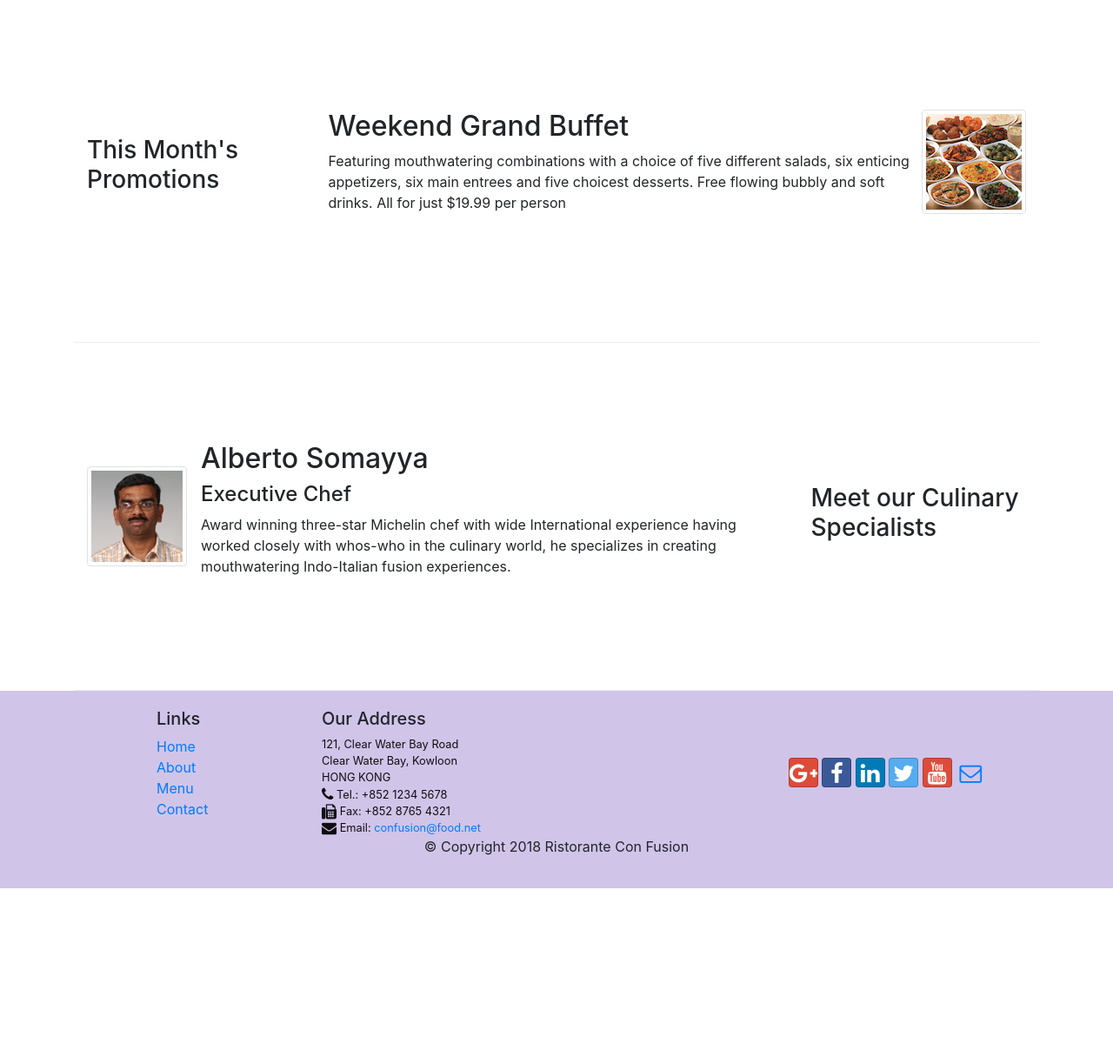
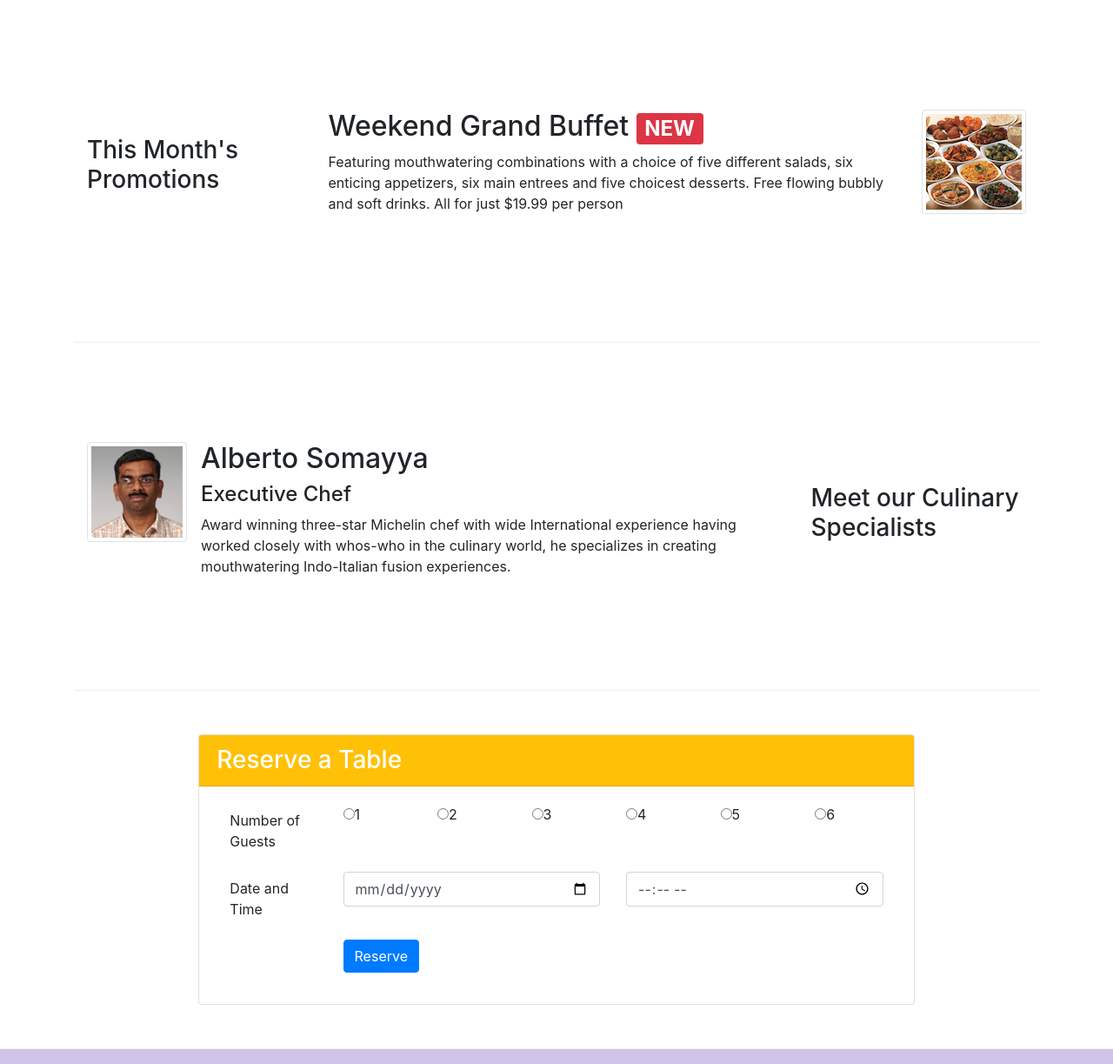
Before and after one commit to Baethul/coursera_bootstrap, a website: page index.html in a window 1280 px wide. Shown: the part 740-1963 px from the top of the page at 87% size. Before the commit the page ends 1761 px from the top, so only its background shows below. Drawn offline with nearby package versions, Linux system fonts and the light colour scheme.

Commit message:
assignment 2

```diff
--- a/index.html
+++ b/index.html
@@ -36,6 +36,7 @@
         </div>
     </nav>
 
+    <!--Assignment 2: Added reserve table button. Additionally added mb-3 padding to the logo for aesthetics-->
     <header class="jumbotron">
         <div class="container">
             <div class="row row-header">
@@ -43,42 +44,48 @@
                     <h1>Ristorante con Fusion</h1>
                     <p>We take inspiration from the World's best cuisines, and create a unique fusion experience. Our lipsmacking creations will tickle your culinary senses!</p>
                 </div>
-                <div class="col-12 col-sm align-self-center">
-                        <img src="img/logo.png" class="img-fluid">
+                <div class="col-12 col-sm-3 align-self-center">
+                    <img src="img/logo.png" class="img-fluid mb-3">
+                </div>
+                <div class="col-12 col-sm-3 align-self-center">
+                    <a role="button" class="btn btn-warning btn-block btn-sm" href="#reservaton_form" >Reserve Table</a>
                 </div>
             </div>
         </div>
     </header>
 
     <div class="container">
+
         <div class="row row-content align-items-center">
             <div class="col-12 col-sm-4 order-sm-last col-md-3">
                 <h3>Our Lipsmacking Culinary Creations</h3>
             </div>
-            <div class="col col-sm order-sm-first col-md">
+            <div class="col col-sm order-sm-first">
                 <div class="media">
-                    <img class="d-flex mr-3 img-thumbnail align-self-center" src="img/uthappizza.png" alt="uthappizza">
+                    <div class="media-left">
+                        <img class="d-flex mr-3 img-thumbnail align-self-center" src="img/uthappizza.png" alt="uthappizza">
+                    </div>
                     <div class="media-body">
-                        <h2 class="mt-0">Uthappizza <span class="badge badge-danger">HOT</span> <span class="badge badge-pill badge-secondary">$4.99</span></h2>
+                        <h2 class="media-heading mt-0">Uthappizza <span class="badge badge-danger">HOT</span> <span class="badge badge-pill badge-secondary">$4.99</span></h2>
                         <p class="d-none d-sm-block">A unique combination of Indian Uthappam (pancake) and Italian pizza, topped with Cerignola olives, ripe vine cherry tomatoes, Vidalia onion, Guntur chillies and Buffalo Paneer.</p>
                     </div>
                 </div>
             </div>
         </div>
 
-
+        <!--Assignment 2: Added right aligned image. Additionally, makes use of the media-right class in a div around the image for alignment-->
         <div class="row row-content align-items-center">
             <div class="col-12 col-sm-4 col-md-3">
                 <h3>This Month's Promotions</h3>
             </div>
-            <div class="col col-sm col-md">
+            <div class="col col-sm">
                 <div class="media">
-                    <div class="order-sm-last">
-                        <img class="d-flex ml-0 img-thumbnail align-self-center" src="./img/buffet.png" alt="buffet">
+                    <div class="media-body">
+                        <h2 class="media-heading mt-0">Weekend Grand Buffet <span class="badge badge-danger">NEW</span></h2>
+                        <p class="d-none d-sm-block">Featuring mouthwatering combinations with a choice of five different salads, six enticing appetizers, six main entrees and five choicest desserts. Free flowing bubbly and soft drinks. All for just $19.99 per person </p>
                     </div>
-                    <div class="media-body">
-                        <h2>Weekend Grand Buffet</h2>
-                        <p class="d-none d-sm-block">Featuring mouthwatering combinations with a choice of five different salads, six enticing appetizers, six main entrees and five choicest desserts. Free flowing bubbly and soft drinks. All for just $19.99 per person </p>
+                    <div class="media-right">
+                        <img class="d-flex ml-3 img-thumbnail align-self-center" src="./img/buffet.png" alt="buffet">
                     </div>
                 </div>
             </div>
@@ -88,13 +95,67 @@
             <div class="col-12 col-sm-4 order-sm-last col-md-3">
                 <h3>Meet our Culinary Specialists</h3>
             </div>
-            <div class="col col-sm order-sm-first col-md">
+            <div class="col col-sm order-sm-first">
                 <div class="media">
-                    <img class="d-flex mr-3 img-thumbnail align-self-center" src="./img/alberto.png" alt="alberto">
+                    <div class="media-left">
+                        <img class="d-flex mr-3 img-thumbnail align-self-center" src="./img/alberto.png" alt="alberto">
+                    </div>
                     <div class="media-body">
-                        <h2 class="mt-0">Alberto Somayya</h2>
-                        <h4>Executive Chef</h4>
+                        <h2 class="media-heading mt-0">Alberto Somayya</h2>
+                        <h4 class="media-heading mt-0">Executive Chef</h4>
                         <p class="d-none d-sm-block">Award winning three-star Michelin chef with wide International experience having worked closely with whos-who in the culinary world, he specializes in creating mouthwatering Indo-Italian fusion experiences. </p>
+                    </div>
+                </div>
+            </div>
+        </div>
+    </div>
+
+    <!--Assignment 2: Added reservation card, form and submit button. Radio buttons have been chosen to automatically adjust to equal lengths for aesthetics-->
+    <div class="row row-content justify-content-center">
+        <div class="col-12 col-sm-8">
+            <div class="card">
+                <h3 class="card-header bg-warning text-white" id="reservaton_form">Reserve a Table</h3>
+                <div class="card-body">
+                    <div class="col-12">
+                        <form>
+                            <div class="form-group row">
+                                <label for="guests" class="col-12 col-sm-2 col-form-label">Number of Guests</label>
+                                <div class="col">
+                                    <div class="radio radio-inline"><label><input type="radio" name="option1">1</label></div>
+                                </div>
+                                <div class="col">
+                                    <div class="radio radio-inline"><label><input type="radio" name="option1">2</label></div>
+                                </div>
+                                <div class="col">
+                                    <div class="radio radio-inline"><label><input type="radio" name="option1">3</label></div>
+                                </div>
+                                <div class="col">
+                                    <div class="radio radio-inline"><label><input type="radio" name="option1">4</label></div>
+                                </div>
+                                <div class="col">
+                                    <div class="radio radio-inline"><label><input type="radio" name="option1">5</label></div>
+                                </div>
+                                <div class="col">
+                                    <div class="radio radio-inline"><label><input type="radio" name="option1">6</label></div>
+                                </div>
+                            </div>
+                            <div class="form-group row">
+                                <label for="datetime" class="col-12 col-sm-2 col-form-label">Date and Time</label>
+                                <div class="col-5 col-sm-5">
+                                    <input type="date" class="form-control" id="reservation-date" name="reservation-date" placeholder="Date">
+                                </div>
+                                <div class="col-5 col-sm-5">
+                                    <input type="time" class="form-control" id="reservation-time" name="reservation" placeholder="Time">
+                                </div>
+                            </div>
+                            <div class="form-group row">
+                                <div class="offset-sm-2 col-sm-10">
+                                    <button type="reserve" class="btn btn-primary">
+                                        Reserve
+                                    </button>
+                                </div>
+                            </div>
+                        </form>
                     </div>
                 </div>
             </div>
```
